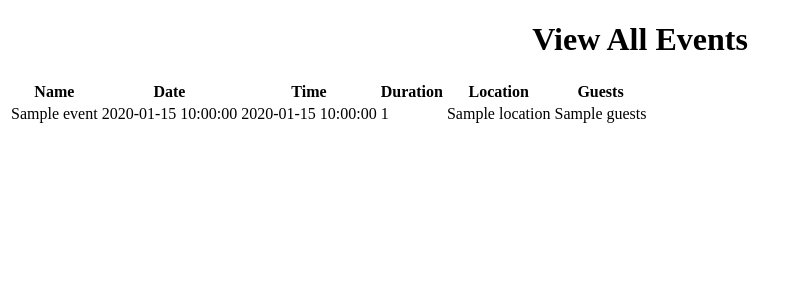
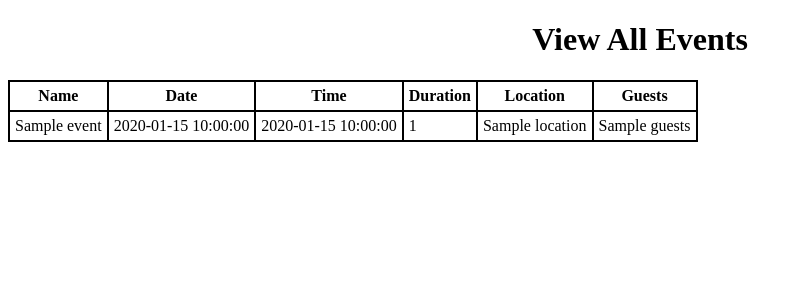
Before and after one commit to amanjot1800/eventScheduler, a Flask app: template templates/events.html in a window 1280 px wide. Shown: the top 300 px of the page, without its empty margins (0-803 px from the left). Run offline with Flask 2, Linux system fonts and the light colour scheme; the template is opened without the code that fills it: most values are stand-ins (such as "Sample title", 1, 10 or a date in 2020).

Commit message:
added css

```diff
--- /dev/null
+++ b/static/css/main.css
@@ -0,0 +1,9 @@
+table, th, td {
+    border: 2px solid black;
+    border-collapse: collapse;
+    align-content: center;
+}
+
+th, td {
+    padding: 5px;
+}
--- a/templates/base.html
+++ b/templates/base.html
@@ -4,7 +4,7 @@
     <meta charset="UTF-8">
     <meta name="viewport" content="width=device-width, initial-scale=1.0">
     <meta http-equiv="X-UA-Compatible" content="ie=edge">
-<!--    <link rel="stylesheet" href="{{ url_for('static', filename='css/main.css') }}">-->
+    <link rel="stylesheet" href="{{ url_for('static', filename='css/main.css') }}">
     {% block head %}{% endblock %}
 </head>
 <body>
```
